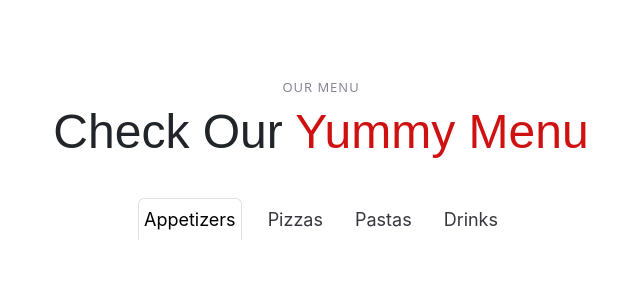
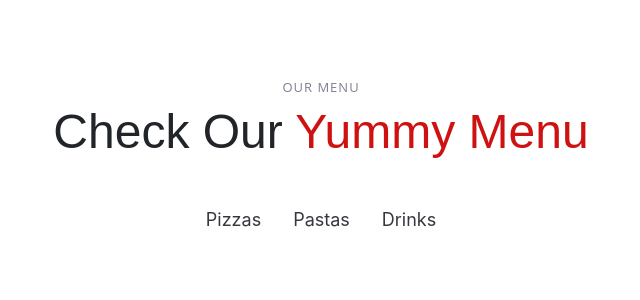
Before and after one commit to Soap1196/WebDevFinalProject, a Flask app: page /menu in a window 1280 px wide. Shown: the top 300 px of the page, without its empty margins (319-959 px from the left). Run offline with Flask 3, Linux system fonts and the light colour scheme; data that the repository does not hold is empty; some libraries are stand-ins or nearby versions.

Commit message:
Removing Appetizer navlink

```diff
--- a/templates/menu.html
+++ b/templates/menu.html
@@ -28,11 +28,12 @@
 
       <ul class="nav nav-tabs d-flex justify-content-center" data-aos="fade-up" data-aos-delay="200">
 
-        <li class="nav-item">
+        <!-- <li class="nav-item">
           <a class="nav-link active show" data-bs-toggle="tab" data-bs-target="#menu-starters">
             <h4>Appetizers</h4>
           </a>
-        </li><!-- End tab nav item -->
+        </li> -->
+        <!-- End tab nav item -->
 
         <li class="nav-item">
           <a class="nav-link" data-bs-toggle="tab" data-bs-target="#menu-breakfast">
```
